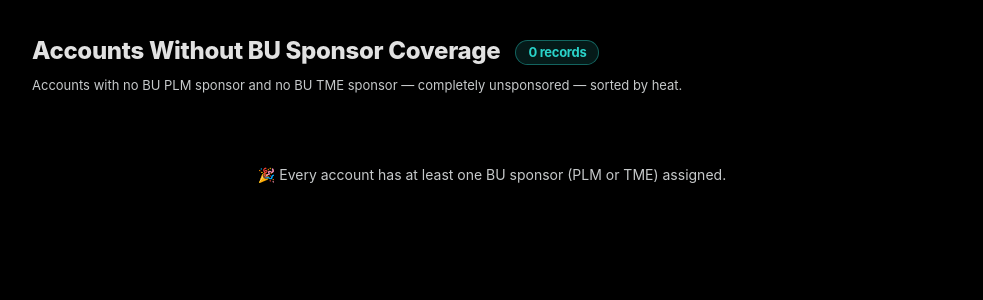
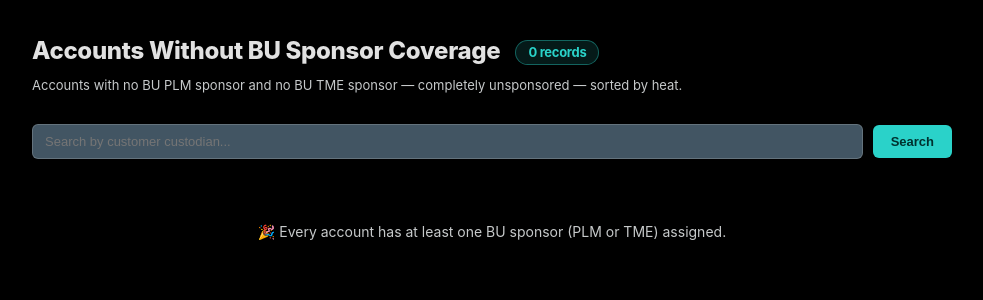
Before and after one commit to xod442/opal, a FastAPI app: template templates/unsponsored.html in a window 1280 px wide. Shown: the part 76-376 px from the top of the page, without its empty margins (8-991 px from the left). Run offline with FastAPI, Linux system fonts and the light colour scheme; the template is opened without the code that fills it, so the values that code supplies are empty.

Commit message:
Unsponsored page: search/filter by customer custodian
Add a search box to the Unsponsored Accounts page that narrows the list
to accounts whose custodian matches (custodian LIKE), via a `custodian`
query param. Show each row's custodian in the meta line so matches are
visible, add a Clear link when filtering, and a search-aware empty state
("No unsponsored accounts match custodian X"). The count pill reflects
the filtered total.

Co-Authored-By: Claude Opus 4.8 (1M context) <noreply@anthropic.com>

```diff
--- a/app.py
+++ b/app.py
@@ -965,21 +965,28 @@ def stale(request: Request):
 
 
 @app.get("/unsponsored", response_class=HTMLResponse)
-def unsponsored(request: Request):
+def unsponsored(request: Request, custodian: str = Query("")):
     session = get_session(request)
     if not session:
         return RedirectResponse(url=f"{ROOT_PATH}/login", status_code=303)
     conn = get_db()
-    # Accounts with NO BU PLM sponsor AND NO BU TME sponsor (completely unsponsored).
-    customers = conn.execute("""
+    # Accounts with NO BU PLM sponsor AND NO BU TME sponsor (completely unsponsored),
+    # optionally narrowed to a matching customer custodian.
+    sql = """
         SELECT * FROM customers
         WHERE COALESCE(TRIM(bu_plm_sponsor), '') = ''
           AND COALESCE(TRIM(bu_tme_sponsor), '') = ''
-        ORDER BY temperature_order ASC, customer_name ASC
-    """).fetchall()
+    """
+    params = []
+    if custodian:
+        sql += " AND custodian LIKE ?"
+        params.append(f"%{custodian}%")
+    sql += " ORDER BY temperature_order ASC, customer_name ASC"
+    customers = conn.execute(sql, params).fetchall()
     conn.close()
     return templates.TemplateResponse(request=request, name="unsponsored.html",
-                                      context={"customers": customers, "session": session})
+                                      context={"customers": customers, "session": session,
+                                               "custodian": custodian})
 
 
 # ── Executive Overview ────────────────────────────────────────────────────────
--- a/templates/unsponsored.html
+++ b/templates/unsponsored.html
@@ -33,6 +33,13 @@
   .page-title { font-size: 24px; font-weight: 800; margin-bottom: 4px; letter-spacing: -0.3px; }
   .page-sub { color: var(--text2); font-size: 13px; margin-bottom: 28px; }
   .count-pill { display:inline-block; margin-left:10px; font-size:13px; font-weight:700; color:var(--accent); background:rgba(42,210,201,0.12); border:1px solid rgba(42,210,201,0.4); border-radius:20px; padding:1px 12px; vertical-align:middle; }
+
+  .filters { display: flex; gap: 10px; margin-bottom: 22px; flex-wrap: wrap; align-items: center; }
+  .filters input { flex: 1; min-width: 240px; background: var(--surface); border: 1px solid var(--border); border-radius: 6px; color: var(--text); padding: 9px 12px; font-size: 13px; }
+  .filters input:focus { outline: none; border-color: var(--accent); }
+  .filters button { background: var(--accent); color: #00322f; border: none; border-radius: 6px; padding: 9px 18px; font-size: 13px; font-weight: 600; cursor: pointer; }
+  .filters a.clear { color: var(--text2); text-decoration: none; font-size: 13px; }
+  .filters a.clear:hover { color: var(--text); }
 
   .heat-badge {
     display: inline-block;
@@ -99,6 +106,12 @@
   </div>
   <div class="page-sub">Accounts with no BU PLM sponsor and no BU TME sponsor — completely unsponsored — sorted by heat.</div>
 
+  <form class="filters" method="get">
+    <input type="text" name="custodian" placeholder="Search by customer custodian..." value="{{ custodian|default('') }}">
+    <button type="submit">Search</button>
+    {% if custodian %}<a class="clear" href="{{ rp }}/unsponsored">Clear</a>{% endif %}
+  </form>
+
   {% if customers %}
   <div class="table-wrap">
     <table>
@@ -116,7 +129,7 @@
         <tr>
           <td>
             <div class="cust-name">{{ c.customer_name }}</div>
-            <div class="cust-meta">{{ c.location }} &nbsp;·&nbsp; AM: {{ c.account_manager or '—' }}</div>
+            <div class="cust-meta">{{ c.location }} &nbsp;·&nbsp; AM: {{ c.account_manager or '—' }}{% if c.custodian and c.custodian.strip() %} &nbsp;·&nbsp; Custodian: {{ c.custodian }}{% endif %}</div>
           </td>
           <td><span class="heat-badge badge-{{ c.temperature_label }}">{{ c.temperature_label }}</span></td>
           <td>
@@ -143,7 +156,9 @@
     </table>
   </div>
   {% else %}
-  <div class="empty">🎉 Every account has at least one BU sponsor (PLM or TME) assigned.</div>
+  <div class="empty">
+    {% if custodian %}No unsponsored accounts match custodian “{{ custodian }}”.{% else %}🎉 Every account has at least one BU sponsor (PLM or TME) assigned.{% endif %}
+  </div>
   {% endif %}
 
 </div>
```
